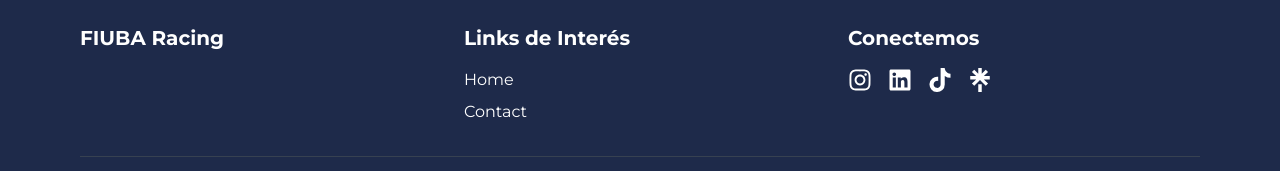
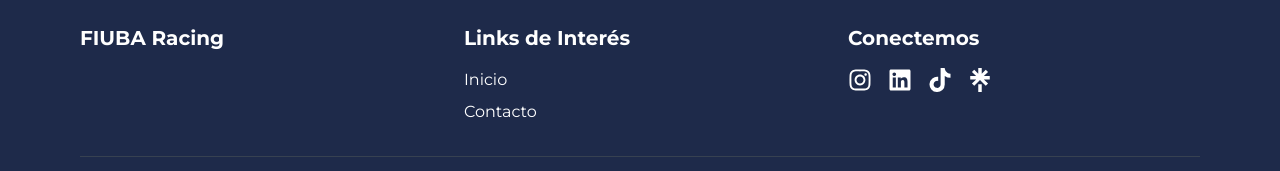
Before and after one commit to Agustin1324/formula-sae-website, a Next.js app: page / in a window 1280 px wide. Shown: the part 4533-4704 px from the top of the page. Built offline with nearby package versions, Linux system fonts and the light colour scheme.

Commit message:
update footer

```diff
--- a/components/footer.tsx
+++ b/components/footer.tsx
@@ -13,8 +13,8 @@ export default function Footer() {
           <div className="text-center sm:text-left">
             <h3 className="text-lg md:text-xl font-bold mb-4">Links de Interés</h3>
             <ul className="space-y-2">
-              <li><Link href="/" className="hover:text-[#00A3FF] transition-colors duration-300">Home</Link></li>
-              <li><Link href="/contact" className="hover:text-[#00A3FF] transition-colors duration-300">Contact</Link></li>
+              <li><Link href="/" className="hover:text-[#00A3FF] transition-colors duration-300">Inicio</Link></li>
+              <li><Link href="/join" className="hover:text-[#00A3FF] transition-colors duration-300">Contacto</Link></li>
             </ul>
           </div>
           <div className="text-center sm:text-left">
```
